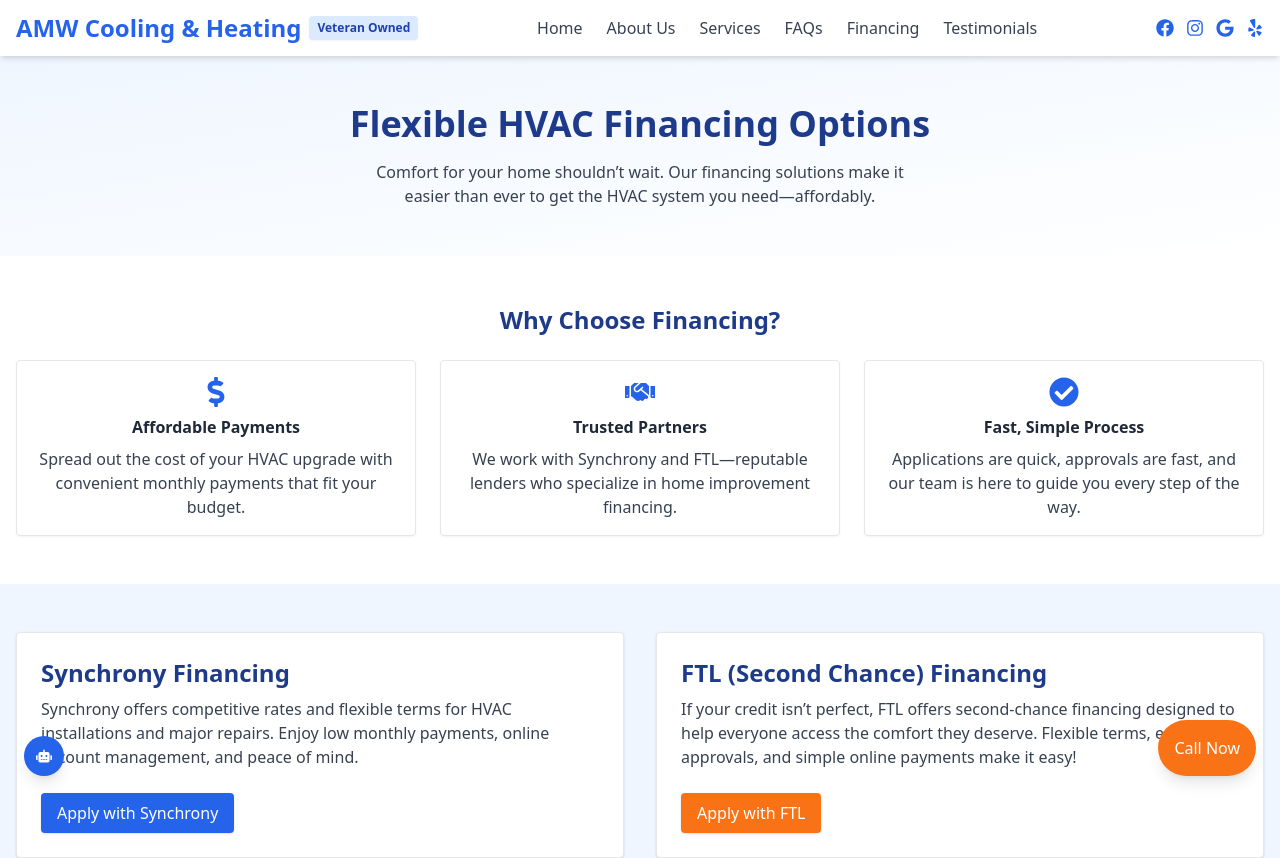
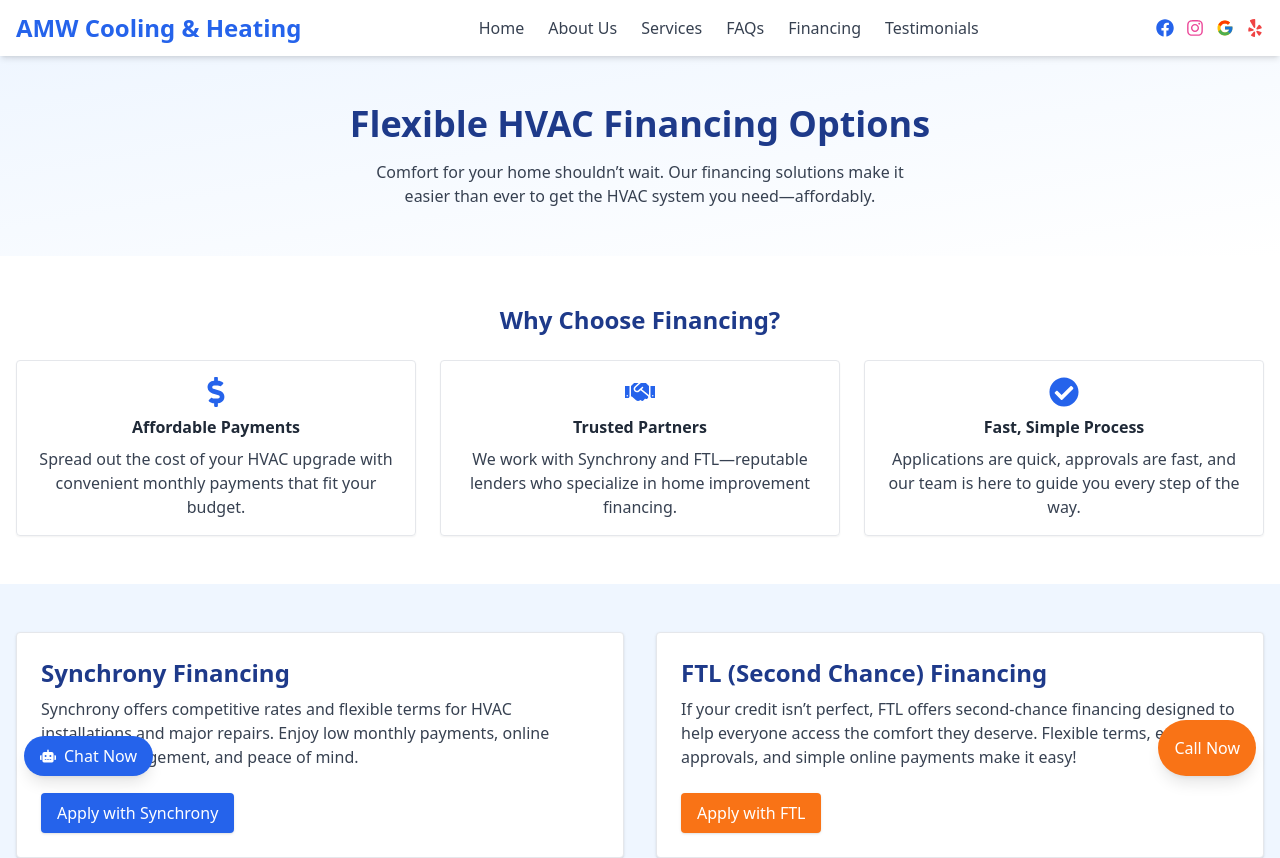
Before and after one commit to kstephens0331/amw-cooling-heating, a React (Create React App) app: page /financing in a window 1280 px wide. Shown: the top 858 px of the page. Built offline with nearby package versions, Linux system fonts and the light colour scheme.

Commit message:
updated home, chat, and icons with links

```diff
--- a/src/components/ChatBot.jsx
+++ b/src/components/ChatBot.jsx
@@ -41,9 +41,19 @@
     <div className="fixed bottom-6 left-6 z-50 flex flex-col items-start">
       <button
         onClick={() => setIsOpen(!isOpen)}
-        className="bg-blue-600 hover:bg-blue-700 text-white p-3 rounded-full shadow-lg transition"
+        className="bg-blue-600 hover:bg-blue-700 text-white px-4 py-2 rounded-full shadow-lg transition flex items-center gap-2"
       >
-        {isOpen ? <FaTimes /> : <FaRobot />}
+        {isOpen ? (
+          <>
+            <FaTimes />
+            <span>Close</span>
+          </>
+        ) : (
+          <>
+            <FaRobot />
+            <span>Chat Now</span>
+          </>
+        )}
       </button>
 
       {isOpen && (
--- a/src/components/HeroSection.jsx
+++ b/src/components/HeroSection.jsx
@@ -1,35 +1,31 @@
-// src/components/HeroSection.jsx
 import React from 'react';
 import { Link } from 'react-router-dom';
 import { motion } from 'framer-motion';
+import HomeHero from '../assets/images/home_page_hero.png';
 
 export default function HeroSection() {
   return (
-    <section className="relative h-[50vh] flex items-center justify-end text-white overflow-hidden">
-       <div className="absolute inset-0">
-        <img
-          src="/placeholders/hero-placeholder.jpg" // replace with actual image later
-          alt="Placeholder background"
-          className="w-full h-full object-cover"
-        />
-        <div className="absolute inset-0 bg-blue-900 opacity-50"></div> {/* Dark overlay */}
-      </div>
+    <section className="relative h-[80vh] overflow-hidden">
+      <img
+        src={HomeHero}
+        alt="AMW Cooling & Heating"
+        className="absolute inset-0 w-full h-full object-cover"
+      />
+      <div className="absolute inset-0 bg-black/30"></div> {/* overlay */}
       <motion.div
-        initial={{ opacity: 0, y: 20 }}
+        initial={{ opacity: 0, y: -10 }}
         whileInView={{ opacity: 1, y: 0 }}
         transition={{ duration: 0.6 }}
         viewport={{ once: true }}
-        className="relative z-10 w-full md:w-1/2 h-full flex flex-col justify-center items-start text-left px-6 md:px-12"
+        className="absolute right-4 top-1/2 transform -translate-y-1/2 z-10 text-right text-white max-w-md"
       >
-        <h1 className="text-3xl md:text-4xl font-bold mb-4">
-          Your Trusted HVAC Experts in Texas
-        </h1>
-        <p className="text-sm md:text-base mb-6 max-w-md">
+        <h1 className="text-2xl md:text-4xl font-bold">Your Trusted HVAC Experts in Texas</h1>
+        <p className="text-base md:text-lg mt-2 mb-4">
           Reliable installations, repairs, and maintenance to keep your home comfortable year-round.
         </p>
         <Link
           to="/contact"
-          className="inline-block px-4 py-2 bg-orange-500 text-white rounded shadow hover:bg-orange-600 transition text-xs md:text-sm"
+          className="inline-block px-4 py-2 bg-orange-500 text-white rounded shadow hover:bg-orange-600 transition text-sm md:text-base"
         >
           Schedule Your Consultation
         </Link>
--- a/src/components/ManufacturerCarousel.jsx
+++ b/src/components/ManufacturerCarousel.jsx
@@ -3,23 +3,50 @@
 import { Autoplay } from 'swiper/modules';
 import 'swiper/css';
 
+import AmericanStandard from '../assets/images/american-standard-heating-air-conditioning-seeklogo.png';
+import Bryant from '../assets/images/bryant-heating-cooling-systems-logo-png_seeklogo-304441.png';
+import Carrier from '../assets/images/CARR_BIG.png';
+import Copeland from '../assets/images/copeland-seeklogo.png';
+import Danfoss from '../assets/images/danfoss-1-logo-black-and-white.png';
+import EMR from '../assets/images/EMR_BIG.png';
+import Goodman from '../assets/images/goodman-ac-logo.png';
+import Honeywell from '../assets/images/HON_BIG.png';
+import Johnstone from '../assets/images/johnstone-supply-logo.svg';
+import LII from '../assets/images/LII_BIG.png';
+import Rheem from '../assets/images/rheem-logo-png_seeklogo-321920.png';
+import Sporlan from '../assets/images/sporlan-logo-png-transparent.png';
+import WR from '../assets/images/wr-logo-png_seeklogo-154035.png';
+import York from '../assets/images/york-logo-png_seeklogo-155309.png';
+
+
 export default function ManufacturerCarousel() {
   const manufacturers = [
-    { name: 'Trane', src: '/images/trane-logo.png' },
-    { name: 'Carrier', src: '/images/carrier-logo.png' },
-    { name: 'American Standard', src: '/images/american-standard-logo.png' },
-    { name: 'Daikin', src: '/images/daikin-logo.png' },
-    { name: 'NATE Certified', src: '/images/nate-logo.png' },
+{ name: 'American Standard', src: AmericanStandard },
+    { name: 'Bryant', src: Bryant },
+    { name: 'Carrier', src: Carrier },
+    { name: 'Copeland', src: Copeland },
+    { name: 'Danfoss', src: Danfoss },
+    { name: 'EMR', src: EMR },
+    { name: 'Goodman', src: Goodman },
+    { name: 'Honeywell', src: Honeywell },
+    { name: 'Johnstone Supply', src: Johnstone },
+    { name: 'LII', src: LII },
+    { name: 'Rheem', src: Rheem },
+    { name: 'Sporlan', src: Sporlan },
+    { name: 'WR', src: WR },
+    { name: 'York', src: York },
   ];
 
   return (
     <section className="py-8 bg-white">
       <div className="container mx-auto px-4 text-center">
         <h2 className="text-2xl font-semibold text-blue-900 mb-4">Trusted HVAC Partners</h2>
-        <p className="text-gray-600 mb-6">Proudly working with the top manufacturers and certifications in home and commercial AC, heating, ventilation, and air quality solutions.</p>
+        <p className="text-gray-600 mb-6">
+          Proudly working with the top manufacturers and certifications in home and commercial AC, heating, ventilation, and air quality solutions.
+        </p>
 
         <Swiper
-          modules={[Autoplay]} // Added
+          modules={[Autoplay]}
           spaceBetween={30}
           slidesPerView={3}
           loop
--- a/src/components/Navbar.jsx
+++ b/src/components/Navbar.jsx
@@ -1,18 +1,14 @@
 import React from 'react';
 import { Link } from 'react-router-dom';
-import { FaFacebook, FaInstagram, FaYelp, FaGoogle } from 'react-icons/fa';
+import { FaFacebook, FaInstagram, FaYelp } from 'react-icons/fa';
+import { FcGoogle } from 'react-icons/fc'; // Google colorful icon
 
 const Navbar = () => {
   return (
     <header className="bg-white shadow-md sticky top-0 z-50 w-full">
       <div className="max-w-7xl mx-auto px-4 py-3 flex items-center justify-between">
-        {/* Logo and Veteran Badge */}
-        <div className="flex items-center gap-2">
-          <div className="text-2xl font-bold text-blue-600">AMW Cooling & Heating</div>
-          <span className="bg-blue-100 text-blue-800 text-xs font-semibold px-2 py-1 rounded shadow-sm">
-            Veteran Owned
-          </span>
-        </div>
+        {/* Logo */}
+        <div className="text-2xl font-bold text-blue-600">AMW Cooling & Heating</div>
 
         {/* Navigation */}
         <nav className="hidden md:flex space-x-6 text-gray-700">
@@ -24,12 +20,39 @@
           <Link to="/testimonials" className="hover:text-orange-500">Testimonials</Link>
         </nav>
 
-        {/* Social Icons */}
-        <div className="flex space-x-3 text-blue-600">
-          <a href="#"><FaFacebook size={18} /></a>
-          <a href="#"><FaInstagram size={18} /></a>
-          <a href="#"><FaGoogle size={18} /></a>
-          <a href="#"><FaYelp size={18} /></a>
+        {/* Social Icons with Updated Links and Brand Colors */}
+        <div className="flex space-x-3 items-center">
+          <a
+            href="https://www.facebook.com/people/AMW-Cooling-Heating-LLC/61569862892114/"
+            target="_blank"
+            rel="noopener noreferrer"
+            className="text-blue-600 hover:text-blue-800 transition"
+          >
+            <FaFacebook size={18} />
+          </a>
+          <a
+            href="https://www.instagram.com/p/DKNmevRyLli/"
+            target="_blank"
+            rel="noopener noreferrer"
+            className="text-pink-500 hover:text-pink-700 transition"
+          >
+            <FaInstagram size={18} />
+          </a>
+          <a
+            href="https://www.google.com/search?sca_esv=f6bc877b3d7fa12d&rlz=1C1UEAD_enUS1100US1100&si=AMgyJEtREmoPL4P1I5IDCfuA8gybfVI2d5Uj7QMwYCZHKDZ-Ew1xWYRh3W0x95s4I1CY56p8ZDCU0RELO-yfbJ2A3BPTIYULwgDJs1JMco_ssAI31rRlsh52piMFkTrezcULB24LRNBJZFtx7Ep6HasQcQHtaXQRUKjSK2LYiEhZ9pKL6HGbGVCbuZrD8W32y3cPnVMTFXcMDE00lIt89eSmCQG6BqJXvg%3D%3D&q=AMW+Cooling+%26+Heating+%7C+HVAC+Repair+Emergency+Service+%7C+AC+Unit+Install+Conroe+Reviews&sa=X&ved=2ahUKEwii5f-o59KNAxV4KEQIHYxDEtcQ0bkNegQIPBAD&biw=1817&bih=944&dpr=1"
+            target="_blank"
+            rel="noopener noreferrer"
+          >
+            <FcGoogle size={18} /> {/* Colorful Google icon */}
+          </a>
+          <a
+            href="https://www.yelp.com/biz/amw-cooling-and-heating-conroe"
+            target="_blank"
+            rel="noopener noreferrer"
+            className="text-red-500 hover:text-red-700 transition"
+          >
+            <FaYelp size={18} />
+          </a>
         </div>
       </div>
     </header>
```
Also changed, not shown: src/assets/images/FullLogo_Transparent.png (added), 1 other file (tests, documents, lock files or other folders).
